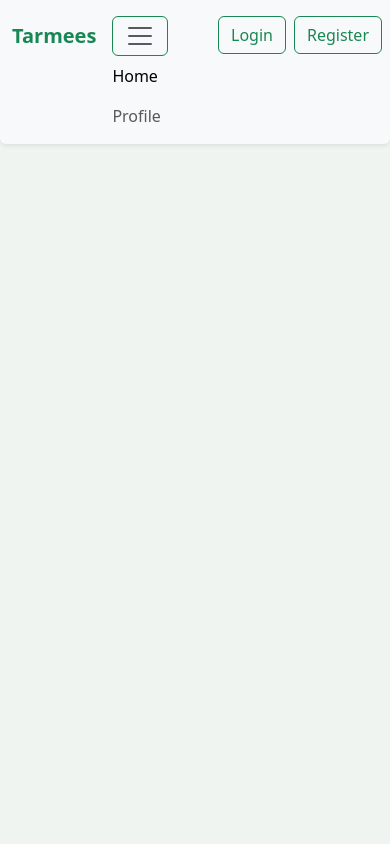
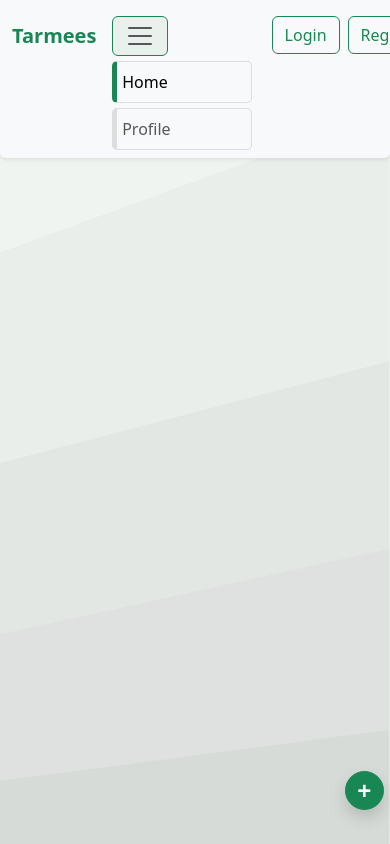
Before and after one commit to RadwaMohammed/tarmeez-social-app, a website: page index.html in a window 390 px wide. Both pictures are taken after a click on the button "Toggle navigation". Drawn offline with nearby package versions, Linux system fonts and the light colour scheme; no server answers.

Commit message:
style: Add style to the page

```diff
--- a/css/style.css
+++ b/css/style.css
@@ -4,7 +4,11 @@ html {
 
 body {
   background-color: #f0f4f1;
-
+  background-image: url('./../images/bg.svg');
+  background-attachment: fixed;
+  background-repeat: no-repeat;
+  background-size: cover;
+  background-position: right;
 }
 
 h2 {
@@ -14,6 +18,39 @@ h2 {
 
 h3 {
   font-size: 1.5rem;
+}
+
+.nav-container {
+  position: relative;
+  margin-bottom: 10vh;
+}
+
+.nav-container .nav-link:hover,
+.nav-container .nav-link:focus,
+.logout img,
+.add-comment-user-img img,
+.logout a,
+.comments button {
+border-radius: 5px;
+-webkit-border-radius: 5px;
+-moz-border-radius: 5px;
+-ms-border-radius: 5px;
+-o-border-radius: 5px;
+transition: all 0.3s ease;
+-webkit-transition: all 0.3s ease;
+-moz-transition: all 0.3s ease;
+-ms-transition: all 0.3s ease;
+-o-transition: all 0.3s ease;
+}
+.nav-container .nav-link:hover,
+.nav-container .nav-link:focus,
+.logout a:hover,
+.logout a:focus {
+  background-color: #eaf0eb;
+}
+.nav-container .navbar {
+  position: fixed;
+  z-index: 1000;
 }
 
 .comment{
@@ -107,6 +144,24 @@ h3 {
     align-items: start;
     justify-content: start;
   }
+
+  .nav-link {
+    padding-inline: 0.3em 5em;
+    border: 1px solid #ddd;
+    border-left: 5px solid #ddd;
+    margin-top: 0.3rem;
+    border-radius: 5px;
+    -webkit-border-radius: 5px;
+    -moz-border-radius: 5px;
+    -ms-border-radius: 5px;
+    -o-border-radius: 5px;
+  }
+
+  .nav-link:hover,
+  .nav-link:focus,
+  .nav-link.active {
+    border-left: 5px solid #198754;
+  }
 }
 
 .navbar {
@@ -129,6 +184,7 @@ h3 {
 .navbar-toggler:hover {
   box-shadow: none;
   border: 1px solid #198754;
+  background-color: #eaf0eb;
 }
 
 
@@ -169,11 +225,13 @@ h3 {
 
 #add-btn-home {
   position: fixed;
-  bottom: 5vh;
-  right: 1vw;
-  line-height: 2rem;
-  padding-bottom: 0.4em;
-  padding-inline: 0.4em;
+  bottom: 4vh;
+  right: 1.5vw;
+  width: 1.6em;
+  display: flex;
+  justify-content: center;
+  align-items: center;
+  height: 1.6em;
 }
 
 .comment-form-group .btn:hover,
@@ -200,12 +258,6 @@ h3 {
   max-width: 100%;
   width: 2.2rem;
   height: 2.2rem;
-  border: 1px solid #ddd;
-  border-radius: 50%;
-  -webkit-border-radius: 50%;
-  -moz-border-radius: 50%;
-  -ms-border-radius: 50%;
-  -o-border-radius: 50%;
 }
 
 .logout a {
@@ -215,25 +267,6 @@ h3 {
   color: #555;
   gap: 0.3rem;
   padding: 0.1em 0.7em;
-}
-
-.logout a,
-.comments button {
-border-radius: 5px;
--webkit-border-radius: 5px;
--moz-border-radius: 5px;
--ms-border-radius: 5px;
--o-border-radius: 5px;
-transition: all 0.3s ease;
--webkit-transition: all 0.3s ease;
--moz-transition: all 0.3s ease;
--ms-transition: all 0.3s ease;
--o-transition: all 0.3s ease;
-}
-
-.logout a:hover,
-.logout a:focus {
-  background-color: #eaf0eb;
 }
 
 .go-to-post {
--- a/index.html
+++ b/index.html
@@ -18,7 +18,7 @@
     <!-- ----------------------------------------------------------------------
     ----------------- Nav Menue -----------------------------------------------
     ---------------------------------------------------------------------- -->
-    <header class="row justify-content-center d-flex" style="justify-content: space-between;">
+    <header class="row justify-content-center d-flex nav-container" style="justify-content: space-between;">
       <nav class="navbar navbar-expand-sm bg-body-tertiary shadow-sm rounded-bottom pt-3 col-lg-9 pb-2" >
         <div class="container-fluid">
           <div class="d-flex">
```
Also changed, not shown: post-details.html (+1 -1 lines), images/bg.svg (added).
